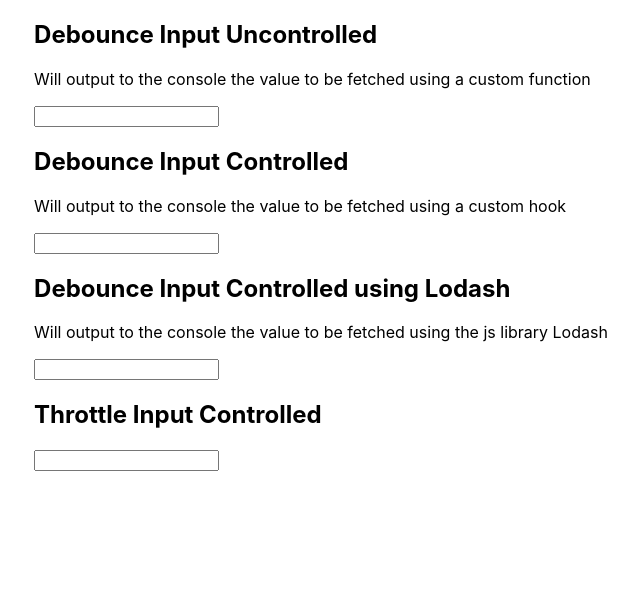
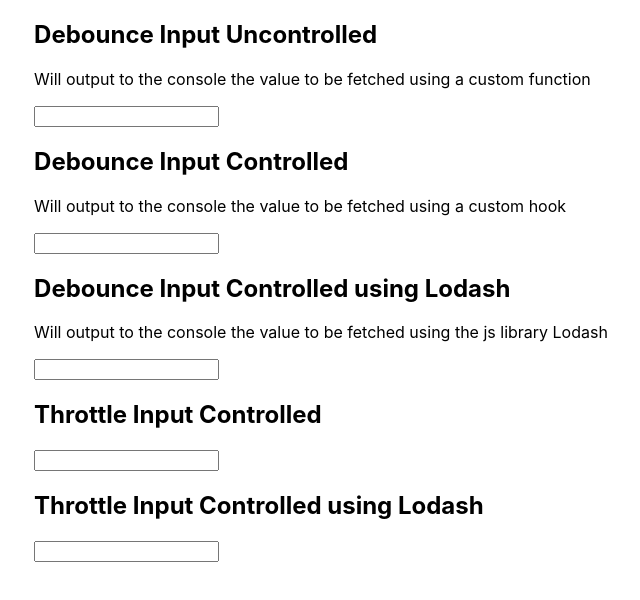
Before and after one commit to joaoafonso386/react-debounce-throttle, a React (Create React App) app: page / in a window 1280 px wide. Shown: the top 600 px of the page, without its empty margins (319-959 px from the left). Built offline with nearby package versions, Linux system fonts and the light colour scheme; the HTML template or start-up script is replaced by a standard one.

Commit message:
Small refactor to change lodash debounce implementation with useMemo hook solving the necessary inline function warning

```diff
--- a/src/App.js
+++ b/src/App.js
@@ -1,4 +1,4 @@
-import React, { useEffect, useState, useCallback } from 'react';
+import React, { useEffect, useState, useMemo } from 'react';
 import './App.css';
 import { useDebounce } from "./hooks/useDebounce";
 import { debouncer, fakeFetcher } from './utils/utils';
@@ -6,12 +6,13 @@ import { debounce } from "lodash"
 
 const App = () => {
 
-  const [throttleInput, setThrottleInput] = useState("");
   const [debounceTermControlled, setDebounceTermControlled] = useState(""); // Original input value
   const debouncedValue = useDebounce(debounceTermControlled, 1000); // Search term after delay
 
   const [debounceLodashValue, setDebounceLodashValue] = useState("");
-  const delayedQuery = useCallback(debounce(value => fakeFetcher(value), 500), []) // Necessary to use useCallback here to prevent that the function is destroyed on rerendering
+  const delayedQuery = useMemo(() => debounce(value => fakeFetcher(value), 500), []) // Necessary to use useMemo here to prevent that the function is destroyed on rerendering
+
+  const [throttleInput, setThrottleInput] = useState("");
 
   /**
    * Effect to run for the controlled input with a custom hook
@@ -54,6 +55,10 @@ const App = () => {
         <h2>Throttle Input Controlled</h2>
         <input type="text" value={throttleInput} onChange={(e) => setThrottleInput(e.target.value)}/>
       </div>
+      <div>
+        <h2>Throttle Input Controlled using Lodash</h2>
+        <input type="text" value={throttleInput} onChange={(e) => setThrottleInput(e.target.value)}/>
+      </div>
     </div>
 
   );
```
